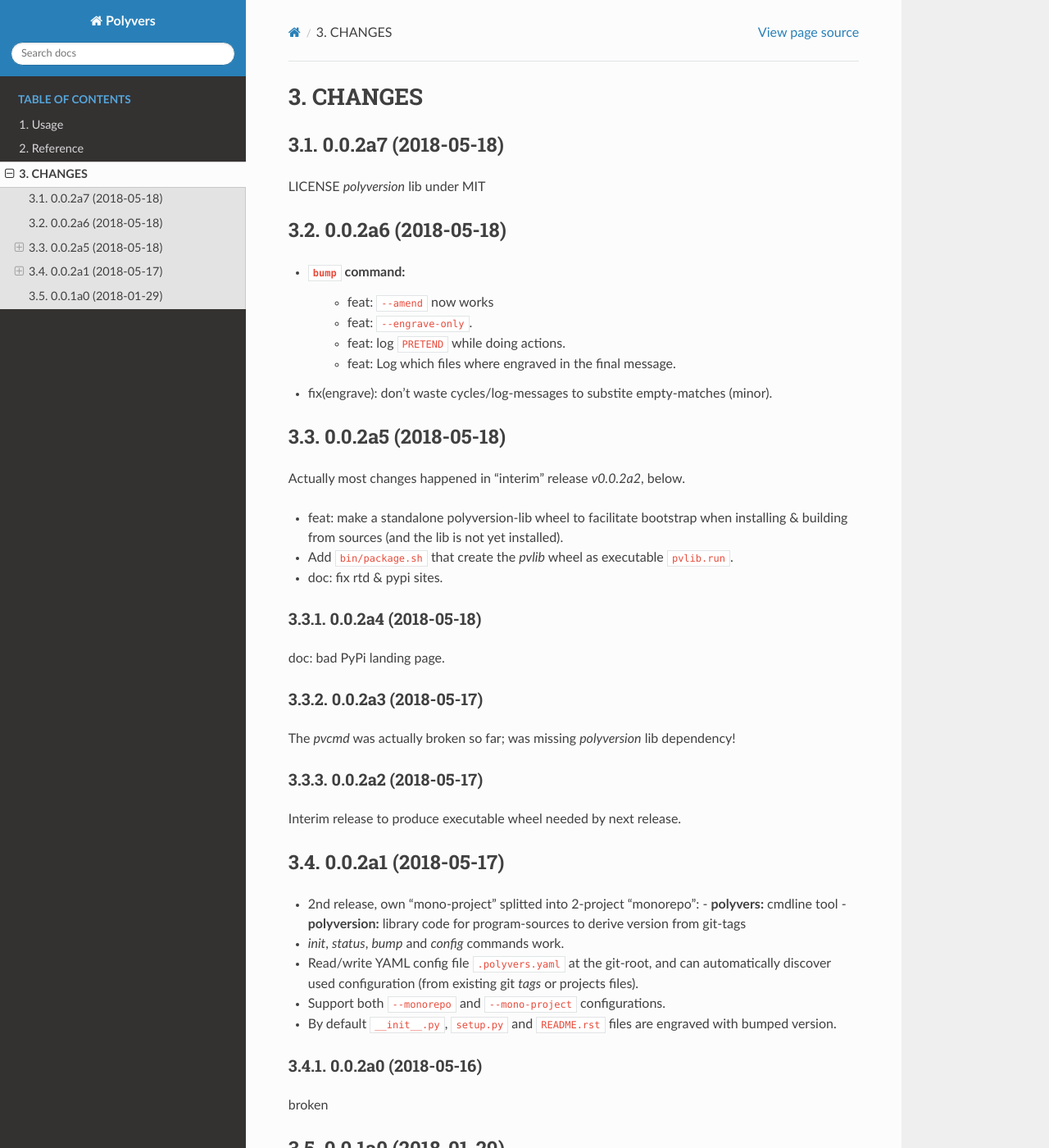
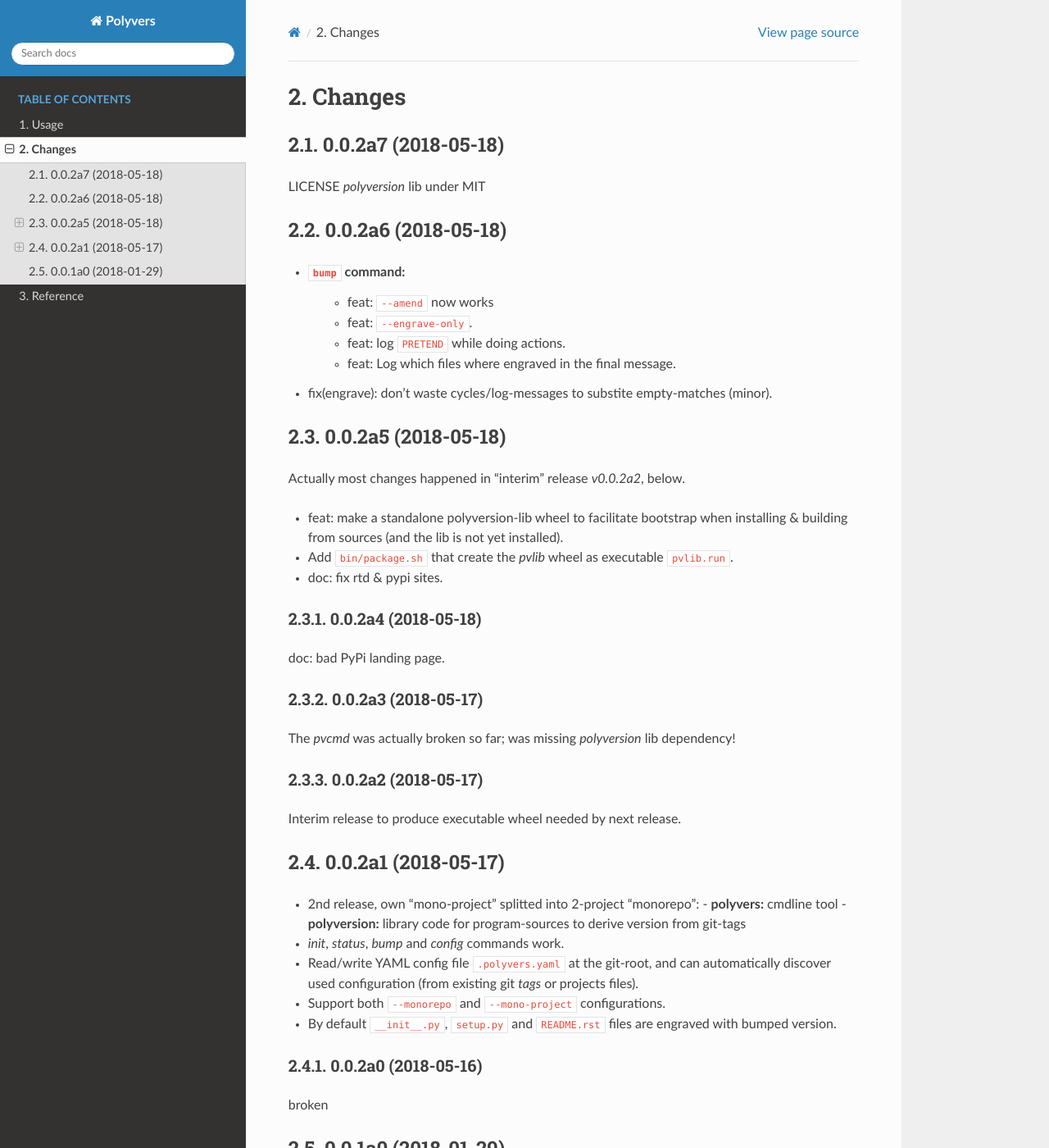
Before and after one commit to ankostis/polyvers, a Sphinx documentation site: the page built from docs/changes.rst, in a window 1280 px wide and 1400 px high. Shown: the whole window at 82% size. Built offline with Sphinx 7.4.7 and the Read the Docs theme 2.0.0, drawn with Linux system fonts in a browser that asks for light colours.

```diff
--- a/CHANGES.rst
+++ b/CHANGES.rst
@@ -1,5 +1,5 @@
 =======
-CHANGES
+Changes
 =======
 
 
--- a/docs/index.rst
+++ b/docs/index.rst
@@ -15,8 +15,8 @@ Contents:
     :name: mastertoc
 
     usage
+    changes
     reference
-    history
 
 Indices and tables
 ------------------
```
Also changed, not shown: docs/reference.rst (+13 -6 lines), docs/changes.rst (renamed from docs/history.rst).
